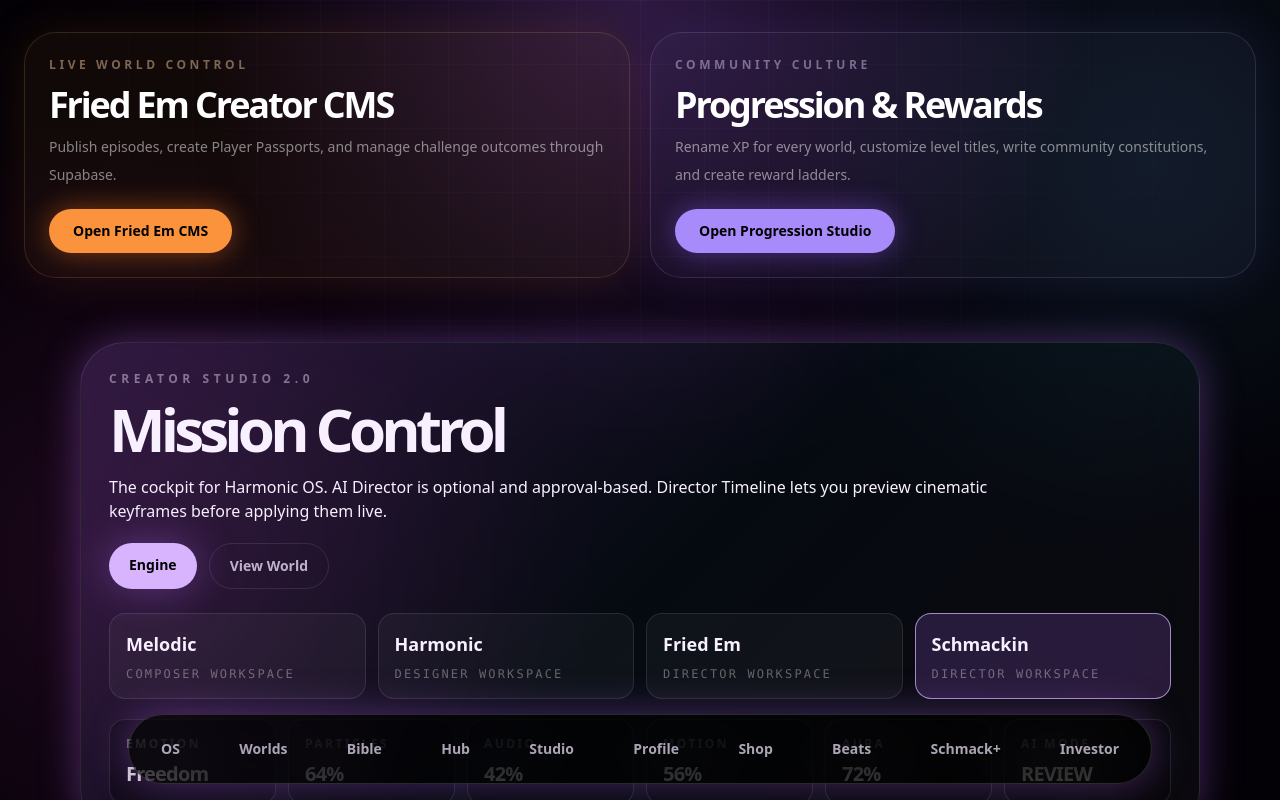
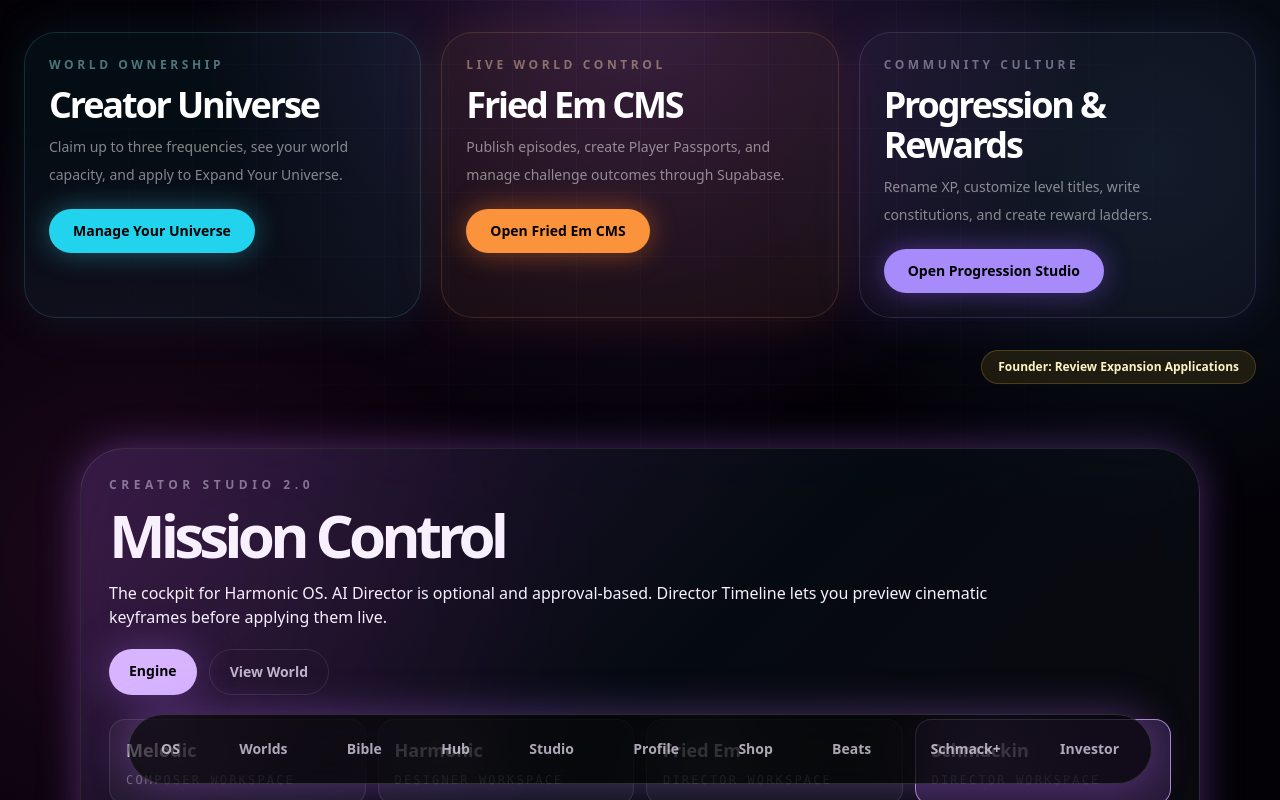
Before and after one commit to thatsmelodic/harmonic-os, a Next.js app: page /studio in a window 1280 px wide. Shown: the top 800 px of the page. Built offline with nearby package versions, Linux system fonts and the light colour scheme.

Commit message:
Add creator universe controls to Studio

```diff
--- a/app/studio/page.tsx
+++ b/app/studio/page.tsx
@@ -5,26 +5,35 @@ import { AiDirectorV2Studio } from '@/components/studio/AiDirectorV2Studio';
 
 export const metadata = {
   title: 'Creator Studio + Creator Worlds | Harmonic OS',
-  description: 'Mission Control, AI Director V2, Brain V3, Creator Worlds, progression systems, seasonal FX, and holiday/cultural event layers for Harmonic OS worlds.',
+  description: 'Mission Control, Creator Worlds, progression systems, universe expansion, AI direction, and live world management for Harmonic OS.',
 };
 
 export default function StudioPage() {
   return (
     <main className="min-h-screen px-6 py-8 pb-28">
       <FrequencyDock />
-      <section className="mx-auto mb-8 grid max-w-7xl gap-5 lg:grid-cols-2">
+      <section className="mx-auto mb-8 grid max-w-7xl gap-5 lg:grid-cols-3">
+        <article className="rounded-[2rem] border border-cyan-300/15 bg-cyan-400/[.06] p-6 text-white shadow-[0_0_50px_rgba(54,178,203,.12)]">
+          <p className="text-xs font-black uppercase tracking-[.3em] text-cyan-200/45">World Ownership</p>
+          <h1 className="mt-3 text-4xl font-black tracking-[-.06em]">Creator Universe</h1>
+          <p className="mt-2 text-sm leading-7 text-white/50">Claim up to three frequencies, see your world capacity, and apply to Expand Your Universe.</p>
+          <Link href="/studio/universe" className="mt-5 inline-flex rounded-full bg-cyan-400 px-6 py-3 text-sm font-black text-black shadow-[0_0_28px_rgba(54,178,203,.45)]">Manage Your Universe</Link>
+        </article>
         <article className="rounded-[2rem] border border-orange-300/15 bg-orange-400/[.06] p-6 text-white shadow-[0_0_50px_rgba(255,122,26,.12)]">
           <p className="text-xs font-black uppercase tracking-[.3em] text-orange-200/45">Live World Control</p>
-          <h1 className="mt-3 text-4xl font-black tracking-[-.06em]">Fried Em Creator CMS</h1>
-          <p className="mt-2 max-w-2xl text-sm leading-7 text-white/50">Publish episodes, create Player Passports, and manage challenge outcomes through Supabase.</p>
+          <h2 className="mt-3 text-4xl font-black tracking-[-.06em]">Fried Em CMS</h2>
+          <p className="mt-2 text-sm leading-7 text-white/50">Publish episodes, create Player Passports, and manage challenge outcomes through Supabase.</p>
           <Link href="/studio/fried-em" className="mt-5 inline-flex rounded-full bg-orange-400 px-6 py-3 text-sm font-black text-black shadow-[0_0_28px_rgba(255,122,26,.45)]">Open Fried Em CMS</Link>
         </article>
         <article className="rounded-[2rem] border border-violet-300/15 bg-violet-400/[.06] p-6 text-white shadow-[0_0_50px_rgba(139,92,246,.12)]">
           <p className="text-xs font-black uppercase tracking-[.3em] text-violet-200/45">Community Culture</p>
           <h2 className="mt-3 text-4xl font-black tracking-[-.06em]">Progression & Rewards</h2>
-          <p className="mt-2 max-w-2xl text-sm leading-7 text-white/50">Rename XP for every world, customize level titles, write community constitutions, and create reward ladders.</p>
+          <p className="mt-2 text-sm leading-7 text-white/50">Rename XP, customize level titles, write constitutions, and create reward ladders.</p>
           <Link href="/studio/progression" className="mt-5 inline-flex rounded-full bg-violet-400 px-6 py-3 text-sm font-black text-black shadow-[0_0_28px_rgba(139,92,246,.45)]">Open Progression Studio</Link>
         </article>
+      </section>
+      <section className="mx-auto mb-8 max-w-7xl text-right">
+        <Link href="/studio/admin/expansion" className="inline-flex rounded-full border border-amber-300/20 bg-amber-400/10 px-4 py-2 text-xs font-black text-amber-100">Founder: Review Expansion Applications</Link>
       </section>
       <CreatorMissionControl />
       <AiDirectorV2Studio />
```
